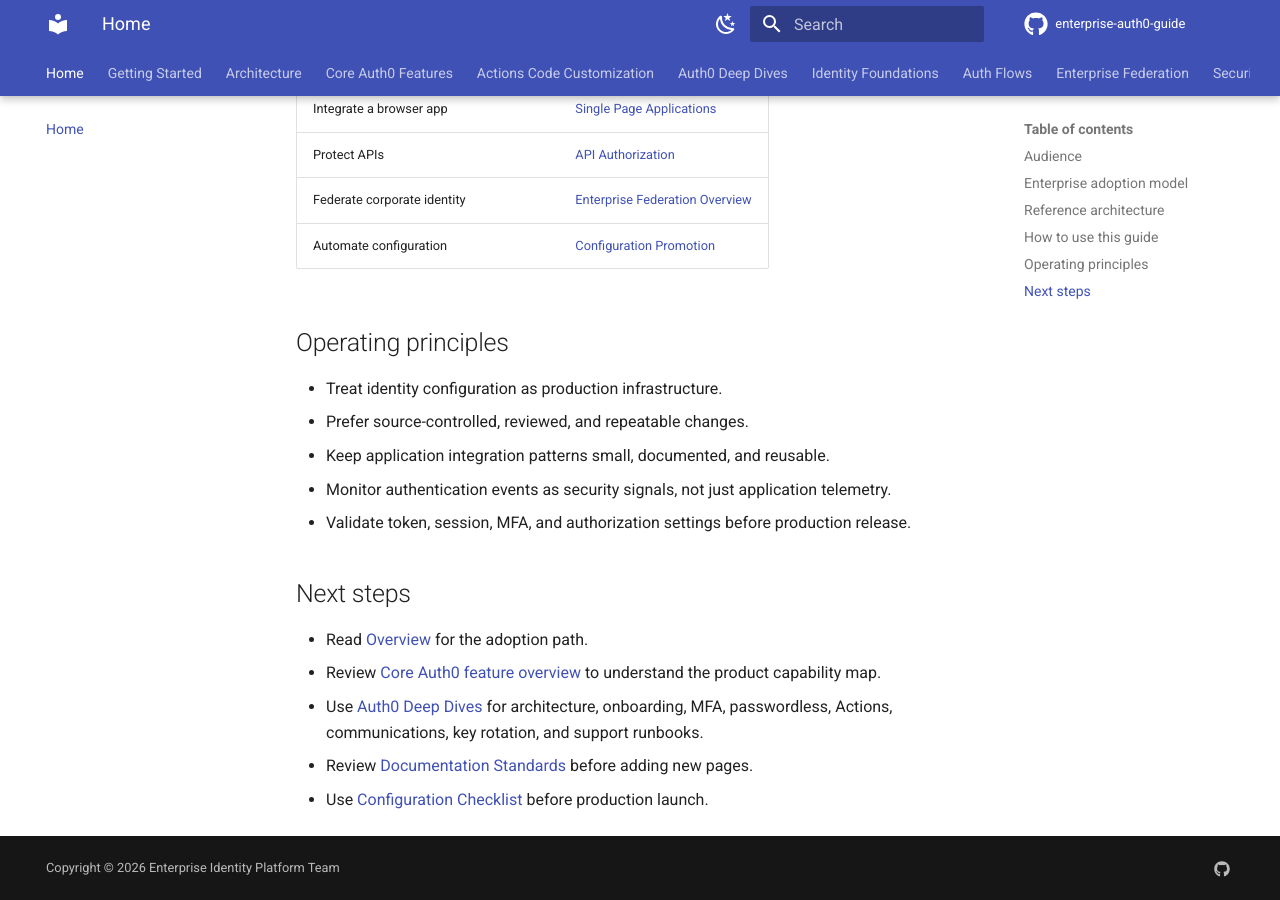
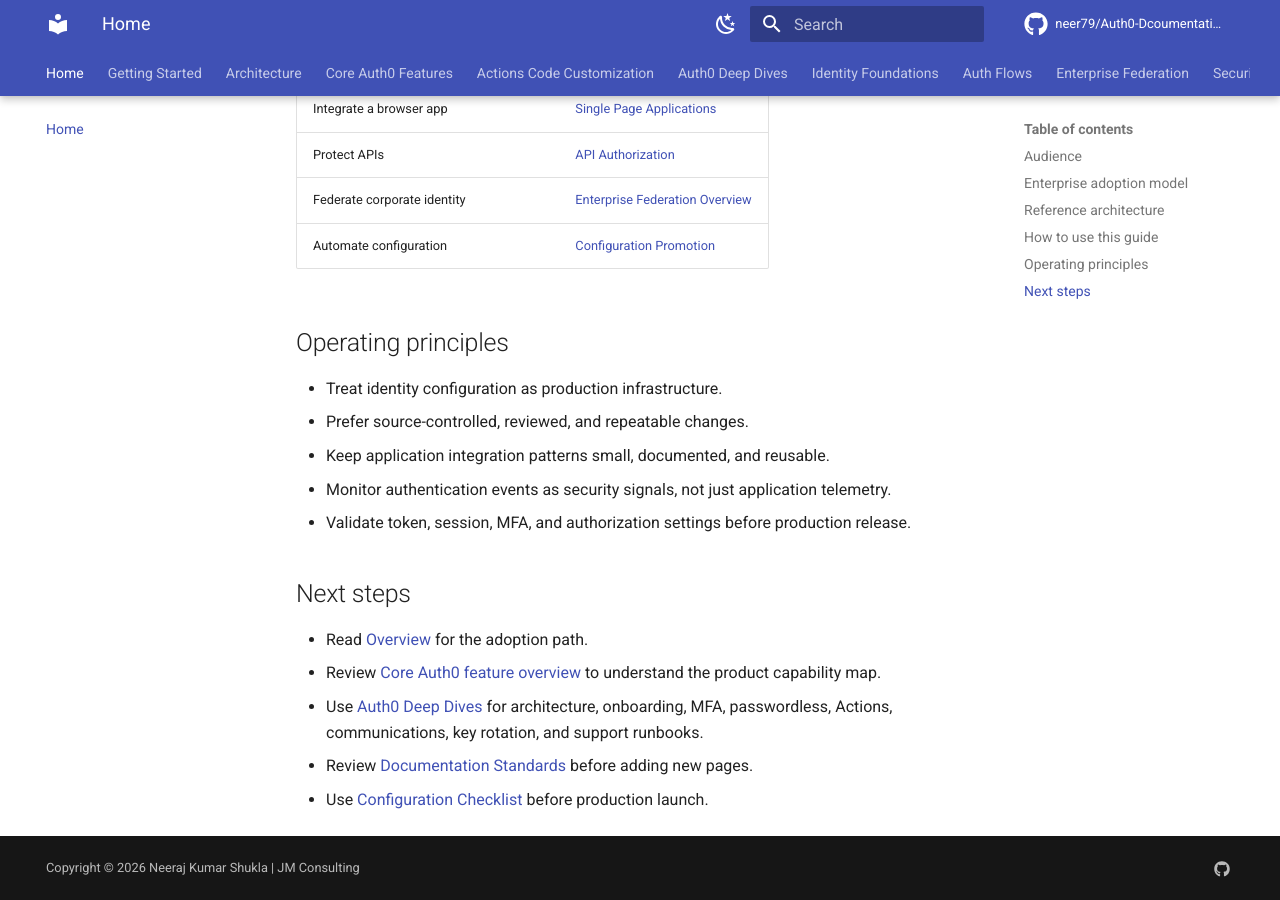
Before and after one commit to neer79/Auth0-Dcoumentation, an MkDocs documentation site: the page built from docs/index.md, in a window 1280 px wide and 900 px high, scrolled down 1629 px. Built offline with MkDocs 1.6.1 and Material for MkDocs 9.7.7, drawn with Linux system fonts in a browser that asks for light colours; comment, search, counter and statistics services are not loaded; part of the change alters nothing that is shown.

Commit message:
docs: update mkdocs.yml for migration playbook

```diff
--- a/mkdocs.yml
+++ b/mkdocs.yml
@@ -1,11 +1,11 @@
 site_name: Enterprise Auth0 Guide
 site_description: Enterprise reference architecture and implementation guide for Auth0.
-site_author: Enterprise Identity Platform Team
-site_url: https://example.github.io/enterprise-auth0-guide/
-repo_name: enterprise-auth0-guide
-repo_url: https://github.com/example/enterprise-auth0-guide
+site_author: Neeraj Kumar Shukla | JM Consulting
+site_url: https://neer79.github.io/Auth0-Dcoumentation/
+repo_name: neer79/Auth0-Dcoumentation
+repo_url: https://github.com/neer79/Auth0-Dcoumentation
 edit_uri: edit/main/docs/
-copyright: Copyright &copy; 2026 Enterprise Identity Platform Team
+copyright: Copyright &copy; 2026 Neeraj Kumar Shukla | JM Consulting
 
 theme:
   name: material
@@ -81,7 +81,7 @@ extra:
   generator: false
   social:
     - icon: fontawesome/brands/github
-      link: https://github.com/example/enterprise-auth0-guide
+      link: https://github.com/neer79/Auth0-Dcoumentation
 
 nav:
   - Home: index.md
@@ -93,6 +93,7 @@ nav:
   - Architecture:
       - Enterprise Architecture: architecture/enterprise-architecture.md
       - Tenant Strategy: architecture/tenant-strategy.md
+      - CIAM Architecture Blueprint: architecture/auth0-ciam-architecture-blueprint.md
       - Environment Strategy: architecture/environment-strategy.md
       - Reference Diagrams: architecture/reference-diagrams.md
       - Decision Records: architecture/decision-records.md
@@ -121,19 +122,6 @@ nav:
       - Write Your First Action: actions-code-customization/write-first-action.md
       - Actions Modules and Dependencies: actions-code-customization/modules-dependencies.md
       - Action Coding Guidelines: actions-code-customization/coding-guidelines.md
-      - Trigger Code Library: actions-code-customization/trigger-code-library.md
-      - Post Login Trigger: actions-code-customization/post-login-trigger.md
-      - Pre User Registration Trigger: actions-code-customization/pre-user-registration-trigger.md
-      - Post User Registration Trigger: actions-code-customization/post-user-registration-trigger.md
-      - Machine to Machine Trigger: actions-code-customization/machine-to-machine-trigger.md
-      - Action Use Cases: actions-code-customization/action-use-cases.md
-      - Transaction Metadata: actions-code-customization/transaction-metadata.md
-      - Actions Limitations: actions-code-customization/limitations.md
-      - Real-time Logs: actions-code-customization/realtime-logs.md
-      - Templates for Actions: actions-code-customization/templates.md
-      - NPM, Unit Tests, and Dependencies: actions-code-customization/npm-unit-tests-dependencies.md
-      - Manage Versions and Test Actions: actions-code-customization/versions-testing.md
-      - Migrate Rules and Hooks: actions-code-customization/migrate-rules-hooks.md
   - Auth0 Deep Dives:
       - Overview: auth0-deep-dives/overview.md
       - Business Use Cases: auth0-deep-dives/business-use-cases.md
@@ -204,6 +192,7 @@ nav:
       - B2B Identity: patterns/b2b-identity.md
       - Zero Trust: patterns/zero-trust.md
       - Migration Strategy: patterns/migration-strategy.md
+      - Akamai AIC to Auth0: patterns/akamai-aic-to-auth0.md
       - Break Glass Access: patterns/break-glass-access.md
   - Reference:
       - Glossary: reference/glossary.md
```
